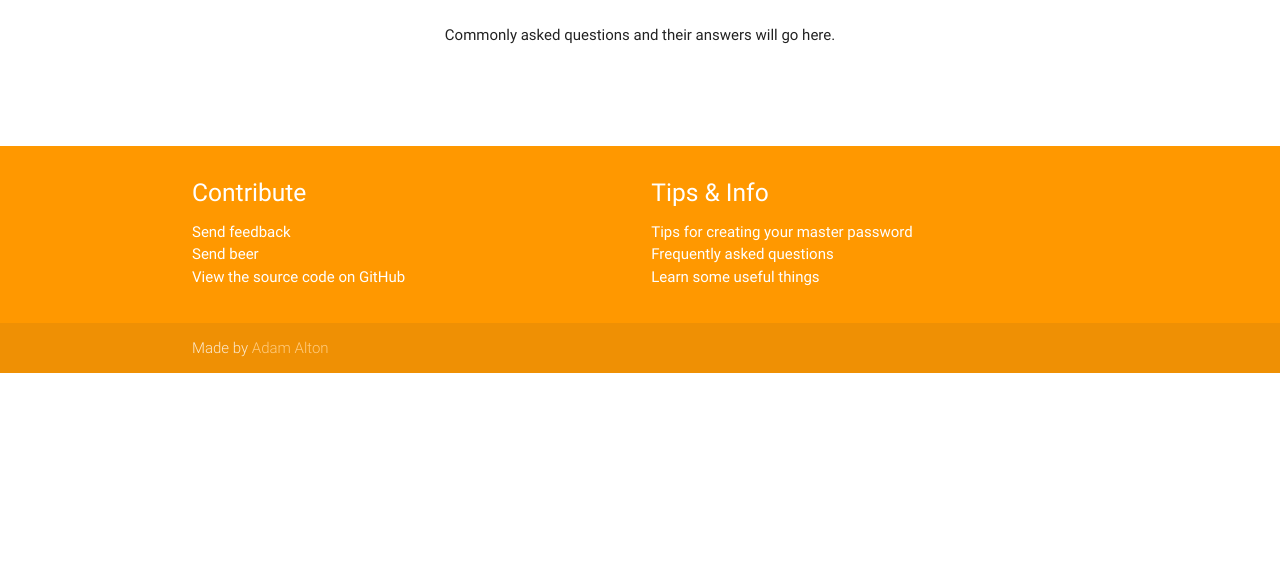
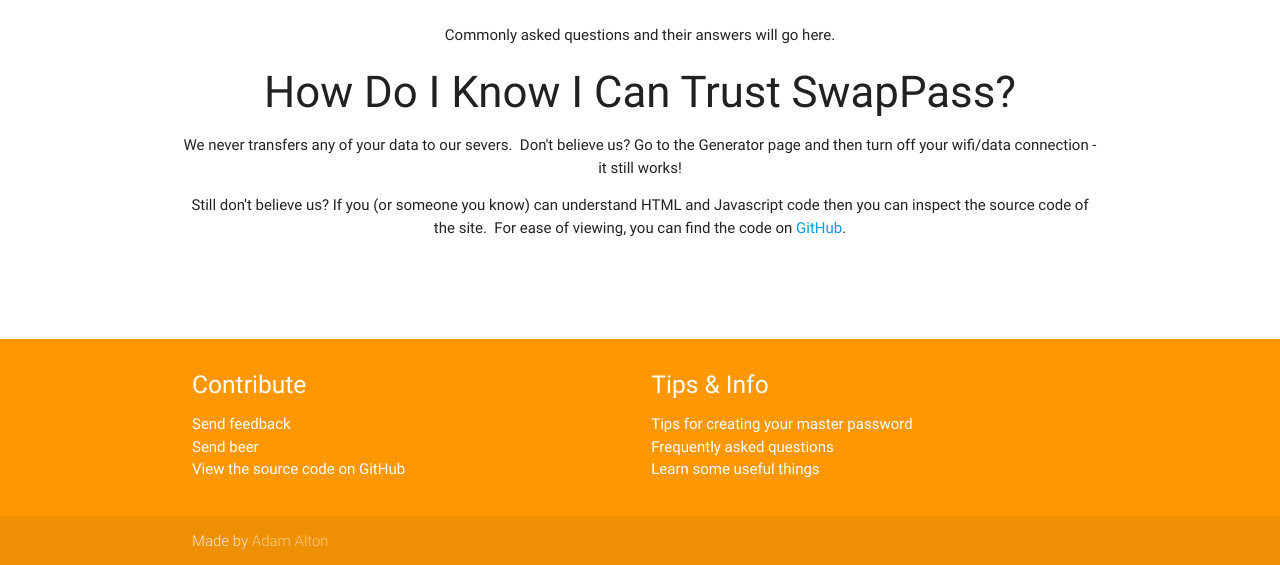
Before and after one commit to adamalton/twistpass, a Django app: template appengine/swappass/core/templates/core/faq.html in a window 1280 px wide. Shown: the part 181-746 px from the top of the page. Run offline with Django 3.2, Linux system fonts and the light colour scheme; the template is opened without the code that fills it, so the values that code supplies are empty.

Commit message:
Adding a couple of FAQs.

```diff
--- a/appengine/swappass/core/templates/core/faq.html
+++ b/appengine/swappass/core/templates/core/faq.html
@@ -8,6 +8,18 @@
 			<p>
 				Commonly asked questions and their answers will go here.
 			</p>
+
+			<h3>How Do I Know I Can Trust SwapPass?</h3>
+			<p>
+				We never transfers any of your data to our severs.&nbsp; Don't believe us? Go to
+				the Generator page and then turn off your wifi/data connection - it still works!
+			</p>
+			<p>
+				Still don't believe us?  If you (or someone you know) can understand HTML and
+				Javascript code then you can inspect the source code of the site.&nbsp; For ease of
+				viewing, you can find the code on
+				<a href="https://github.com/adamalton/swappass">GitHub</a>.
+			</p>
 		</div>
 		<br><br>
 	</div>
```
